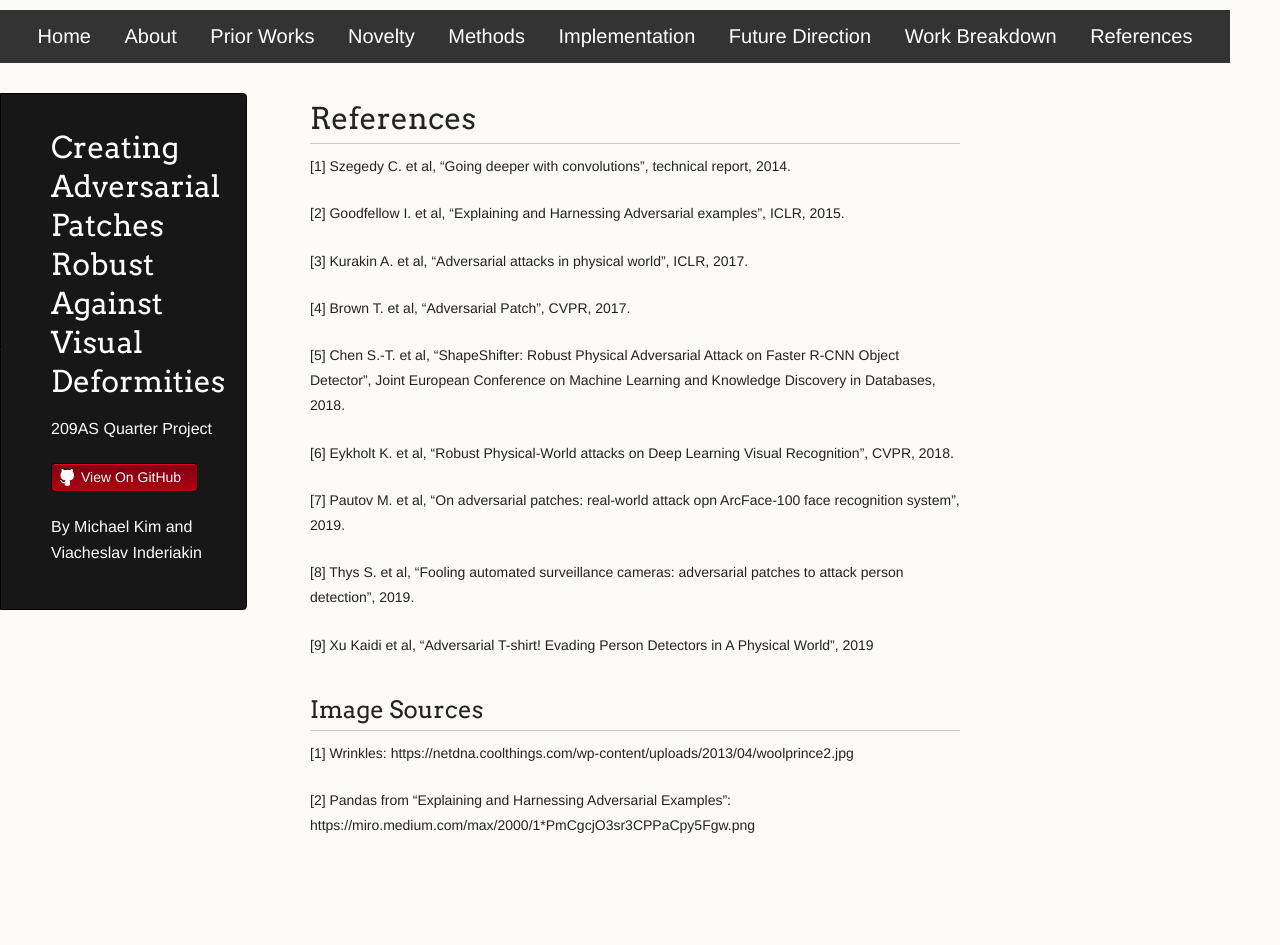
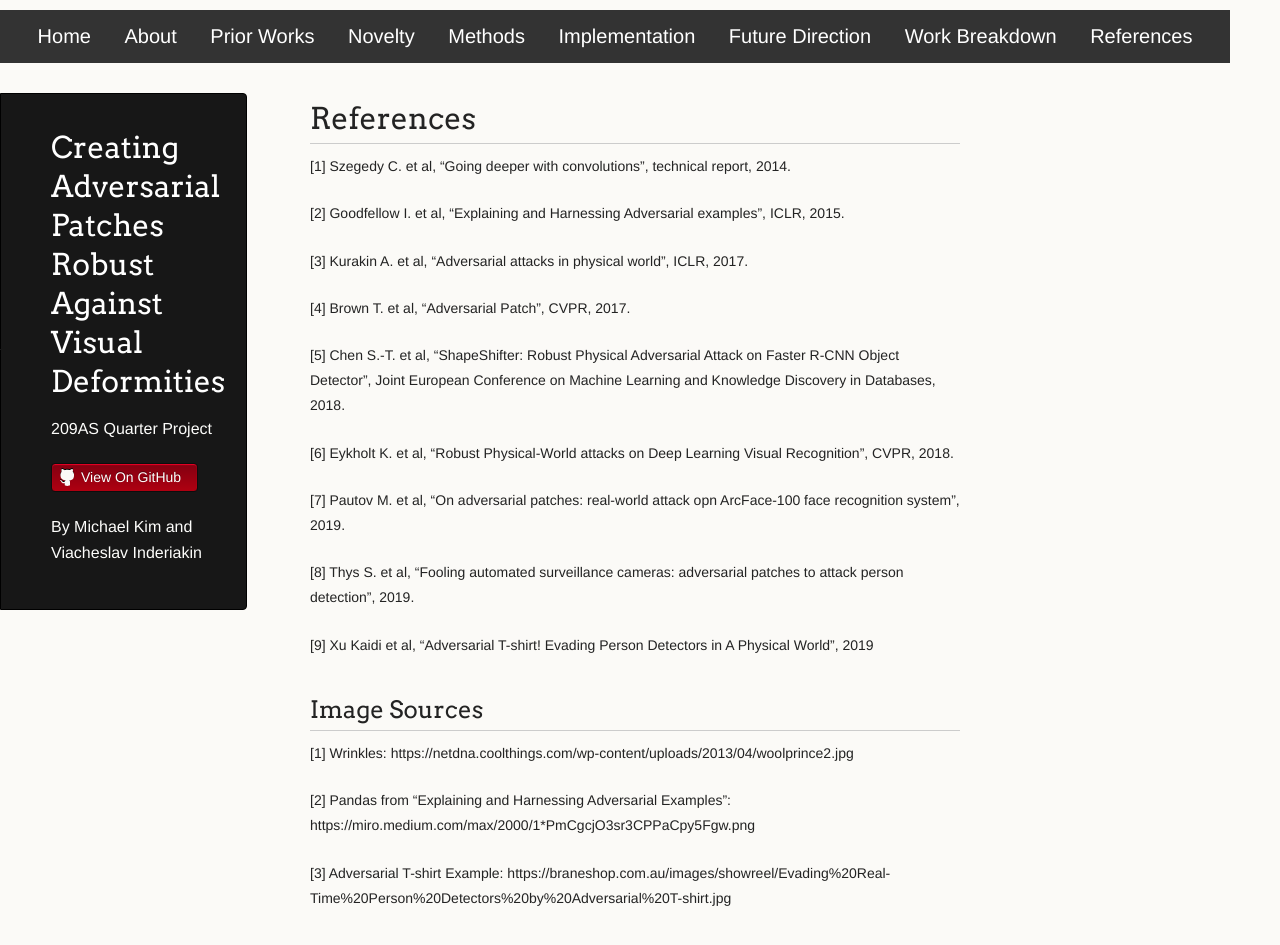
Before and after one commit to SlavaInder/209AS_Adversarial_Patch, a Jekyll site: the page built from docs/references.md, in a window 1280 px wide and 983 px high. Shown: the top 945 px of the window. Built offline with Jekyll 4.4.1, drawn with Linux system fonts in a browser that asks for light colours; our own code applies the rules of GitHub Pages for plain Markdown files.

Commit message:
Update references.md

```diff
--- a/docs/references.md
+++ b/docs/references.md
@@ -24,3 +24,5 @@ layout: default
 [1] Wrinkles: https://netdna.coolthings.com/wp-content/uploads/2013/04/woolprince2.jpg
 
 [2] Pandas from "Explaining and Harnessing Adversarial Examples": https://miro.medium.com/max/2000/1*PmCgcjO3sr3CPPaCpy5Fgw.png
+
+[3] Adversarial T-shirt Example: https://braneshop.com.au/images/showreel/Evading%20Real-Time%20Person%20Detectors%20by%20Adversarial%20T-shirt.jpg
```
